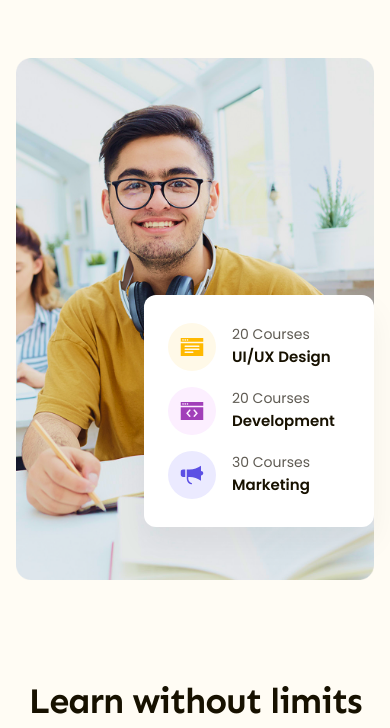
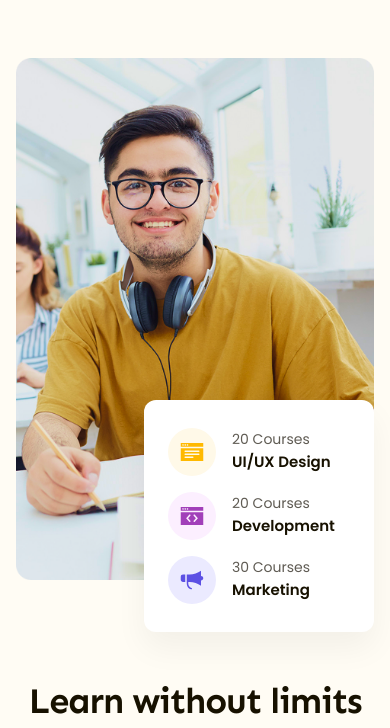
Before and after one commit to md-likhons-code/lesson-tailwind-css, a website: page index.html in a window 390 px wide. Shown: the part 90-818 px from the top of the page. Drawn offline with Linux system fonts and the light colour scheme.

Commit message:
updated files

```diff
--- a/index.html
+++ b/index.html
@@ -58,7 +58,7 @@
                 <div class="hero-wrapper flex flex-col lg:flex-row justify-between items-center gap-25 lg:gap-32.5 xl:gap-57.5 pt-7 pb-16">
                     <div class="img-area flex-1 relative">
                         <img class="block" src="images/hero.png" alt="">
-                        <div class="card bg-white absolute bottom-[10%] sm:bottom-12 right-0 md:-right-25 lg:-right-20 xl:-right-25 px-6 py-7 rounded-xl shadow-[0_16px_32px_0px_rgba(0,0,0,0.05)] w-57.5 sm:w-67.5">
+                        <div class="card bg-white absolute -bottom-[10%] sm:bottom-12 right-0 md:-right-25 lg:-right-20 xl:-right-25 px-6 py-7 rounded-xl shadow-[0_16px_32px_0px_rgba(0,0,0,0.05)] w-57.5 sm:w-67.5">
                             <div class="flex items-center gap-4 mb-4">
                                 <div class="left-side">
                                     <img src="images/ux.svg" alt="">
```
Also changed, not shown: assets/css/output.css.
